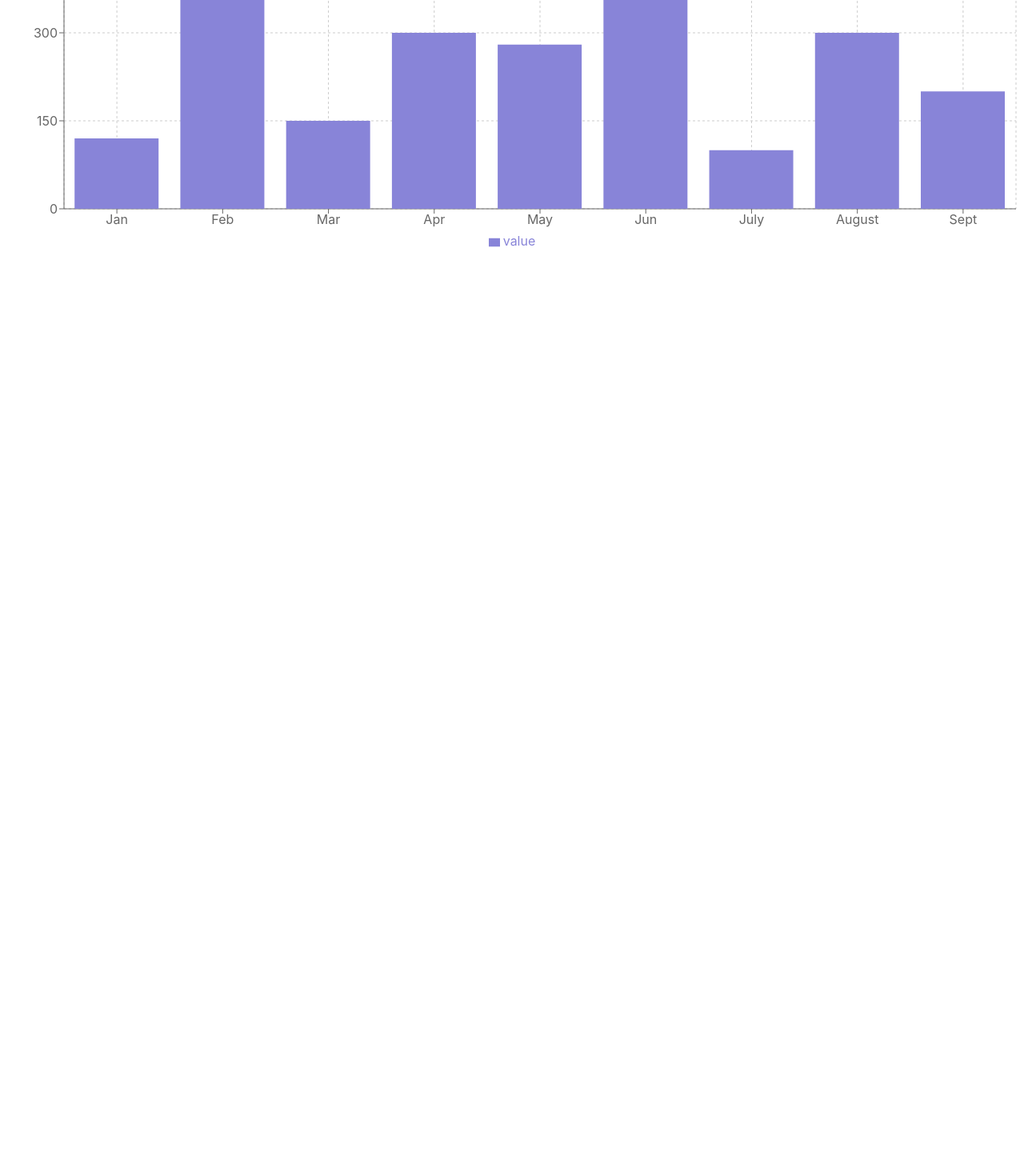
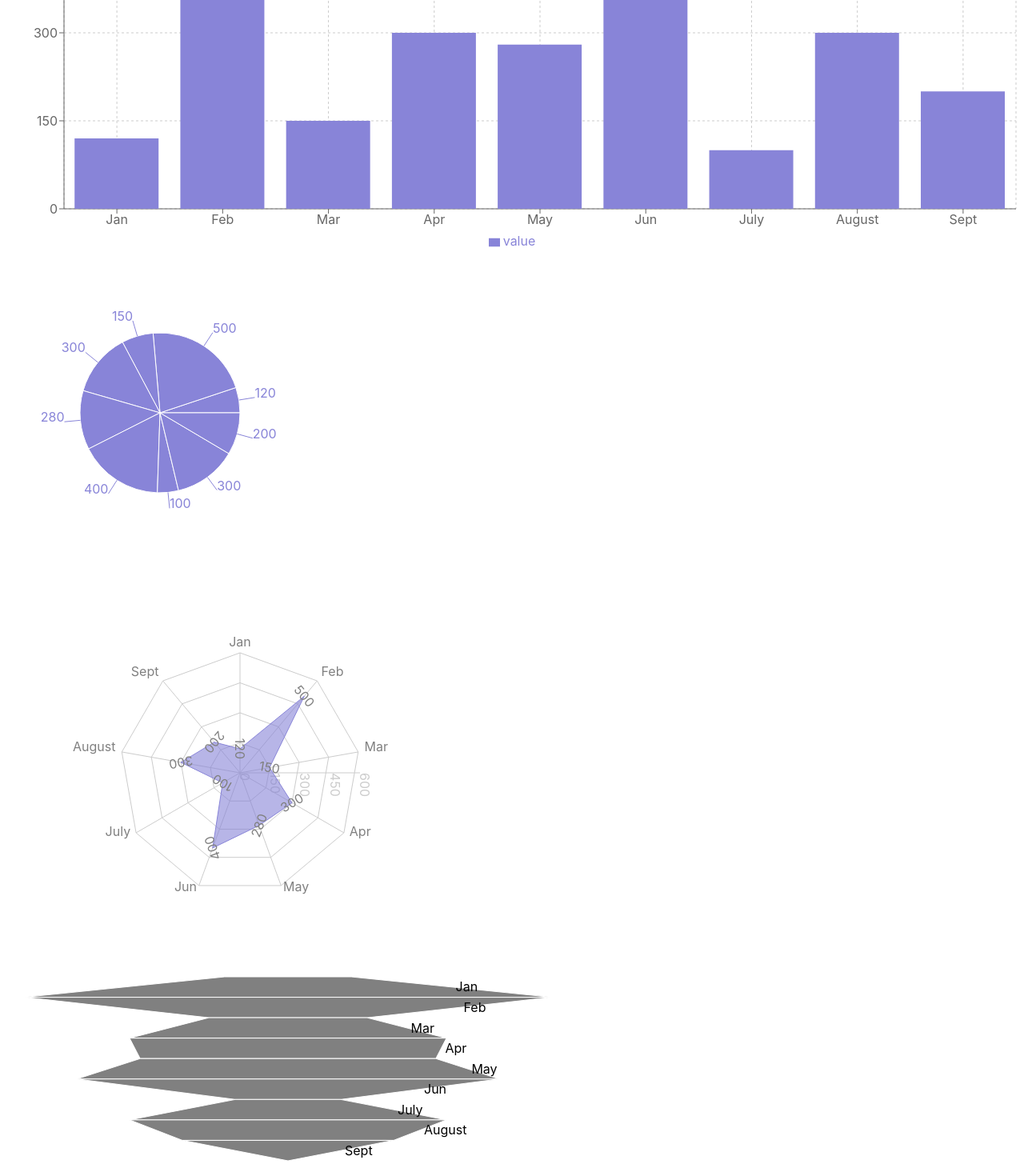
Before and after one commit to Vivek-bhatt05/counter, a React (Create React App) app in the folder my-app/: page / in a window 1280 px wide. Shown: the part 1884-3354 px from the top of the page at 80% size. Before the commit the page ends 2204 px from the top, so only its background shows below. Built offline with nearby package versions, Linux system fonts and the light colour scheme.

Commit message:
Pie Funnel Radar done

```diff
--- a/my-app/src/App.js
+++ b/my-app/src/App.js
@@ -1,7 +1,10 @@
 import './App.css';
 import AreaChartComponent from './component/AreaChartComponent';
 import BarChartComponent from './component/BarChartComponent';
+import FunnelChartComponent from './component/FunnelChartComponent';
 import LineChartComponent from './component/LineChartComponent';
+import PieChartComponent from './component/PieChartComponent';
+import RadarChartComponent from './component/RadarChartComponent';
 // import Counter from './component/Counter';
 import ScatterChartComponent from './component/ScatterChartComponent';
 
@@ -26,6 +29,9 @@ function App() {
       <AreaChartComponent data={sampleData} />
       <ScatterChartComponent data={sampleData} />
       <BarChartComponent data={sampleData} />
+      <PieChartComponent data={sampleData}  />
+      <RadarChartComponent data={sampleData}  />
+      <FunnelChartComponent data={sampleData} />
 
     </div>
   );
--- a/my-app/src/component/BarChartComponent.js
+++ b/my-app/src/component/BarChartComponent.jsx
@@ -1,5 +1,5 @@
 import React from 'react'
-import { BarChart, Bar, Cell, XAxis, YAxis, CartesianGrid, Tooltip, Legend, ResponsiveContainer } from 'recharts';
+import { BarChart, Bar, XAxis, YAxis, CartesianGrid, Tooltip, Legend } from 'recharts';
 
 const BarChartComponent = ({data}) => {
   return (
--- /dev/null
+++ b/my-app/src/component/FunnelChartComponent.jsx
@@ -0,0 +1,17 @@
+import React from 'react'
+import { FunnelChart,Tooltip, Funnel,LabelList } from 'recharts'
+
+const FunnelChartComponent = ({data}) => {
+  return (
+    <div>
+      <FunnelChart width={730} height={250}>
+        <Tooltip />
+        <Funnel dataKey="value" data={data} isAnimationActive>
+            <LabelList position="right" fill="#000" stroke="none" dataKey="name" />
+        </Funnel>
+      </FunnelChart>
+    </div>
+  )
+}
+
+export default FunnelChartComponent
--- /dev/null
+++ b/my-app/src/component/PieChartComponent.jsx
@@ -0,0 +1,66 @@
+import React from 'react'
+import { PieChart, Pie } from 'recharts';
+
+const PieChartComponent = ({data}) => {
+  return (
+    <div>
+      <PieChart width={400} height={400}>
+          <Pie data={data} dataKey="value" cx="50%" cy="50%" outerRadius={100} fill="#8884d8" label/>
+        </PieChart>
+    </div>
+  )
+}
+
+export default PieChartComponent
+
+// import React from "react";
+// import { PieChart, Pie, Cell } from "recharts";
+
+// const COLORS = ["#0088FE", "#00C49F", "#FFBB28", "#FF8042"];
+
+// const RADIAN = Math.PI / 180;
+// const renderCustomizedLabel = ({
+//   cx,
+//   cy,
+//   midAngle,
+//   innerRadius,
+//   outerRadius,
+//   percent,
+//   index
+// }) => {
+//   const radius = innerRadius + (outerRadius - innerRadius) * 0.5;
+//   const x = cx + radius * Math.cos(-midAngle * RADIAN);
+//   const y = cy + radius * Math.sin(-midAngle * RADIAN);
+
+//   return (
+//     <text
+//       x={x}
+//       y={y}
+//       fill="white"
+//       textAnchor={x > cx ? "start" : "end"}
+//       dominantBaseline="central"
+//     >
+//       {`${(percent * 100).toFixed(0)}%`}
+//     </text>
+//   );
+// };
+// export default function PieChartComponent({data}) {
+//   return (
+//     <PieChart width={400} height={400}>
+//       <Pie
+//         data={data}
+//         cx={200}
+//         cy={200}
+//         labelLine={false}
+//         label
+//         outerRadius={200}
+//         fill="#8884d8"
+//         dataKey="value"
+//       >
+//         {data.map((entry, index) => (
+//           <Cell key={`cell-${index}`} fill={COLORS[index % COLORS.length]} />
+//         ))}
+//       </Pie>
+//     </PieChart>
+//   );
+// }
--- /dev/null
+++ b/my-app/src/component/RadarChartComponent.jsx
@@ -0,0 +1,31 @@
+import React from 'react'
+import { Radar, RadarChart, PolarGrid, PolarAngleAxis, PolarRadiusAxis} from 'recharts';
+
+const RadarChartComponent = ({data}) => {
+  return (
+    <div >
+       <RadarChart
+      cx={300}
+      cy={250}
+      outerRadius={150}
+      width={500}
+      height={500}
+      data={data}
+    >
+      <PolarGrid />
+      <PolarAngleAxis dataKey="name" />
+      <PolarRadiusAxis />
+      <Radar
+        name="Mike"
+        dataKey="value"
+        stroke="#8884d8"
+        fill="#8884d8"
+        fillOpacity={0.6}
+        label
+      />
+    </RadarChart>
+    </div>
+  )
+}
+
+export default RadarChartComponent
```
